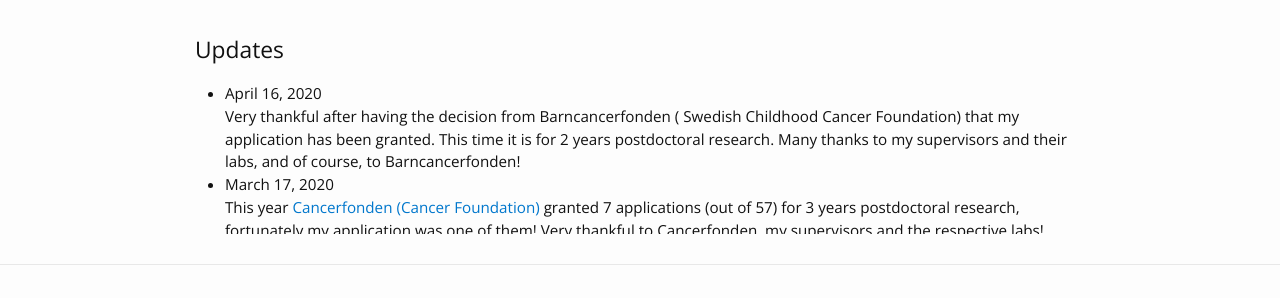
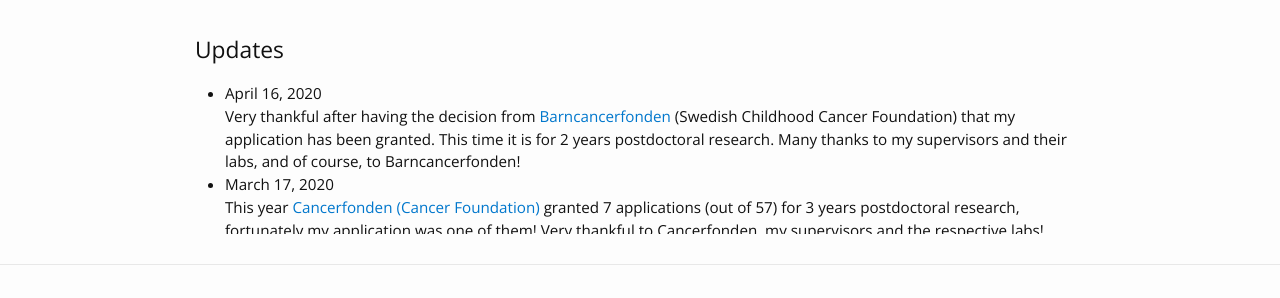
Before and after one commit to Badrul-Arefin/badrul-arefin.github.io, a Jekyll site: the page built from index.html, in a window 1280 px wide. Shown: the part 580-878 px from the top of the page. Built offline with Jekyll 4.4.1, drawn with Linux system fonts in a browser that asks for light colours; part of the change alters nothing that is shown.

```diff
--- a/index.html
+++ b/index.html
@@ -31,7 +31,8 @@ layout: default
 <h2>Updates</h2>
 <div class="updates" style="height: 10em; overflow-y: scroll;">
 <ul>
- <li> April 16, 2020<br> Very thankful after having the decision from Barncancerfonden ( Swedish Childhood Cancer Foundation)
+ <li> April 16, 2020<br> Very thankful after having the decision from <a href="https://www.barncancerfonden.se/for-forskare/forskningsanslag/beviljade-forskningsanslag-och-tjanster/">
+  Barncancerfonden </a> (Swedish Childhood Cancer Foundation)
   that my application has been granted. This time it is for 2 years postdoctoral research. Many thanks to my supervisors and
   their labs, and of course, to Barncancerfonden!<br>
 <li> March 17, 2020<br> This year <a href="https://www.cancerfonden.se/forskning/for-forskare/samtliga-anslagsbeslut">
```
